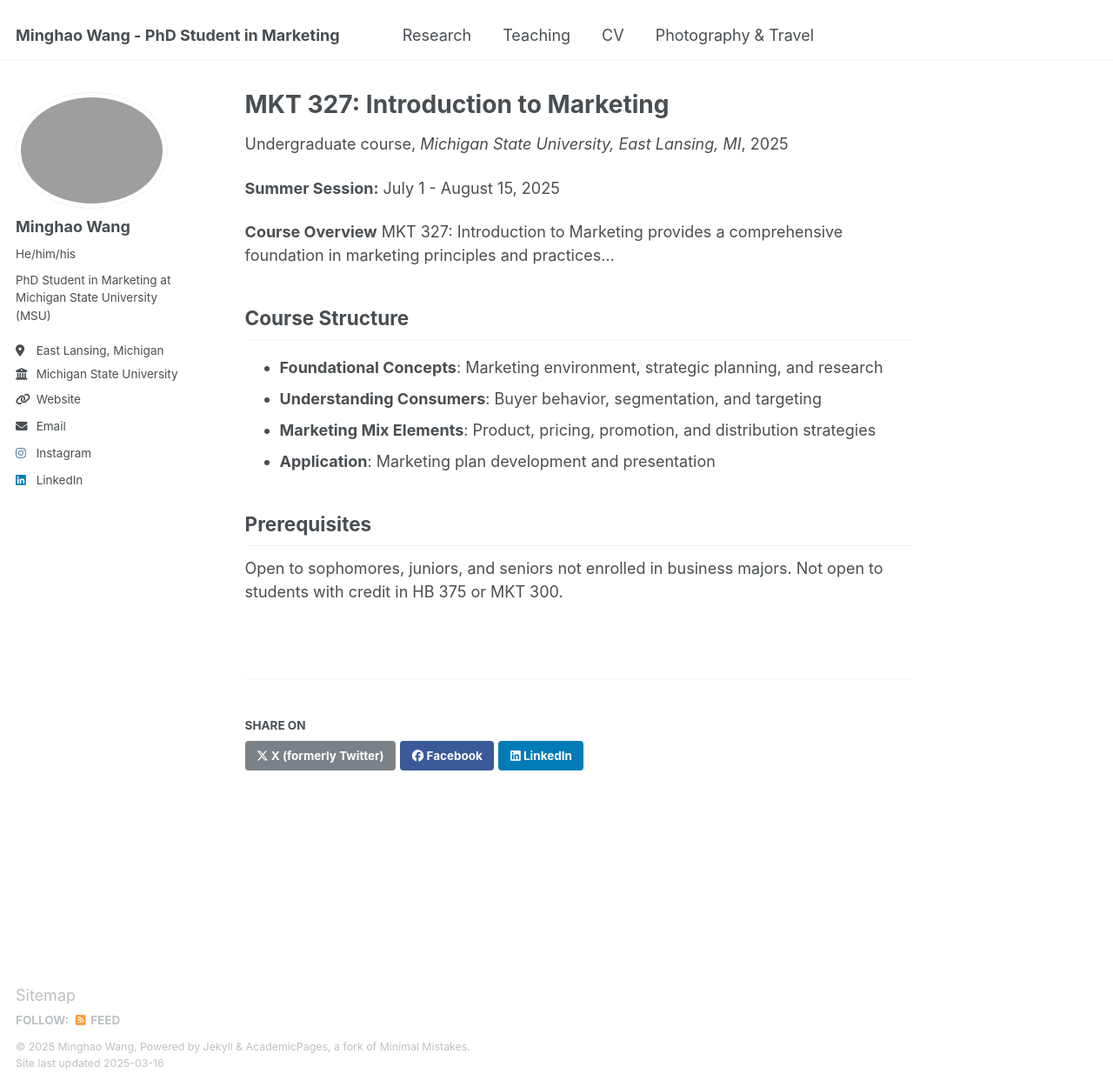
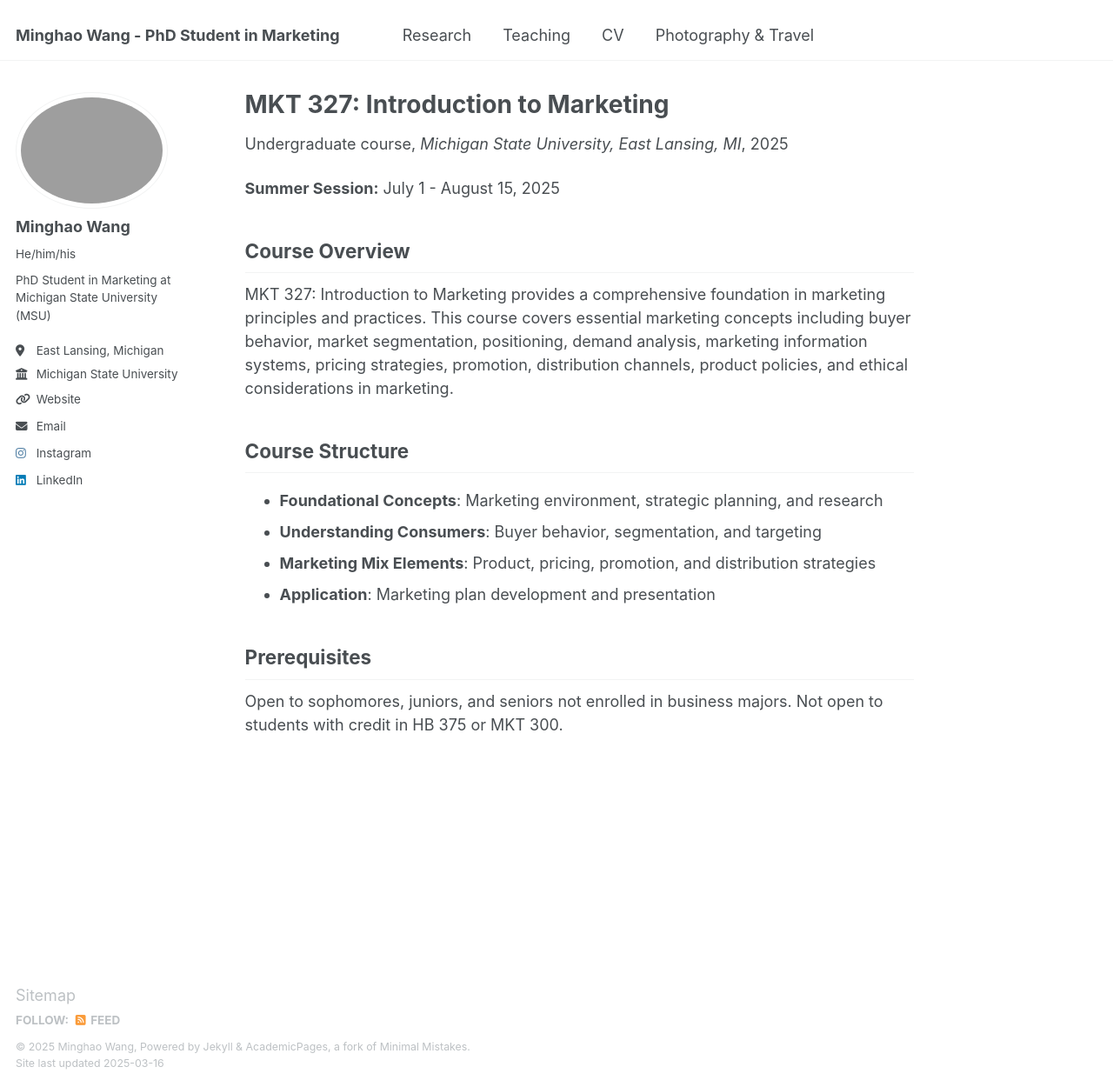
Before and after one commit to minghaowang-research/minghaowang-research.github.io, a Jekyll site: the page built from _teaching/2025-summer-marketing-327.md.md, in a window 1280 px wide and 1250 px high. Shown: the whole window at 87% size. Built offline with Jekyll 4.4.1, drawn with Linux system fonts in a browser that asks for light colours.

Commit message:
Teaching Update MKT 327

```diff
--- a/_config.yml
+++ b/_config.yml
@@ -252,7 +252,7 @@ defaults:
     values:
       layout: single
       author_profile: true
-      share: true
+      share: false
       comments: true
   # _publications
   - scope:
--- a/_teaching/2025-summer-marketing-327.md.md
+++ b/_teaching/2025-summer-marketing-327.md.md
@@ -11,8 +11,8 @@ excerpt: " "
 <!-- excerpt-end -->
 **Summer Session:** July 1 - August 15, 2025
 
-**Course Overview**
-MKT 327: Introduction to Marketing provides a comprehensive foundation in marketing principles and practices...
+## Course Overview
+MKT 327: Introduction to Marketing provides a comprehensive foundation in marketing principles and practices. This course covers essential marketing concepts including buyer behavior, market segmentation, positioning, demand analysis, marketing information systems, pricing strategies, promotion, distribution channels, product policies, and ethical considerations in marketing.
 
 ## Course Structure
 
```
